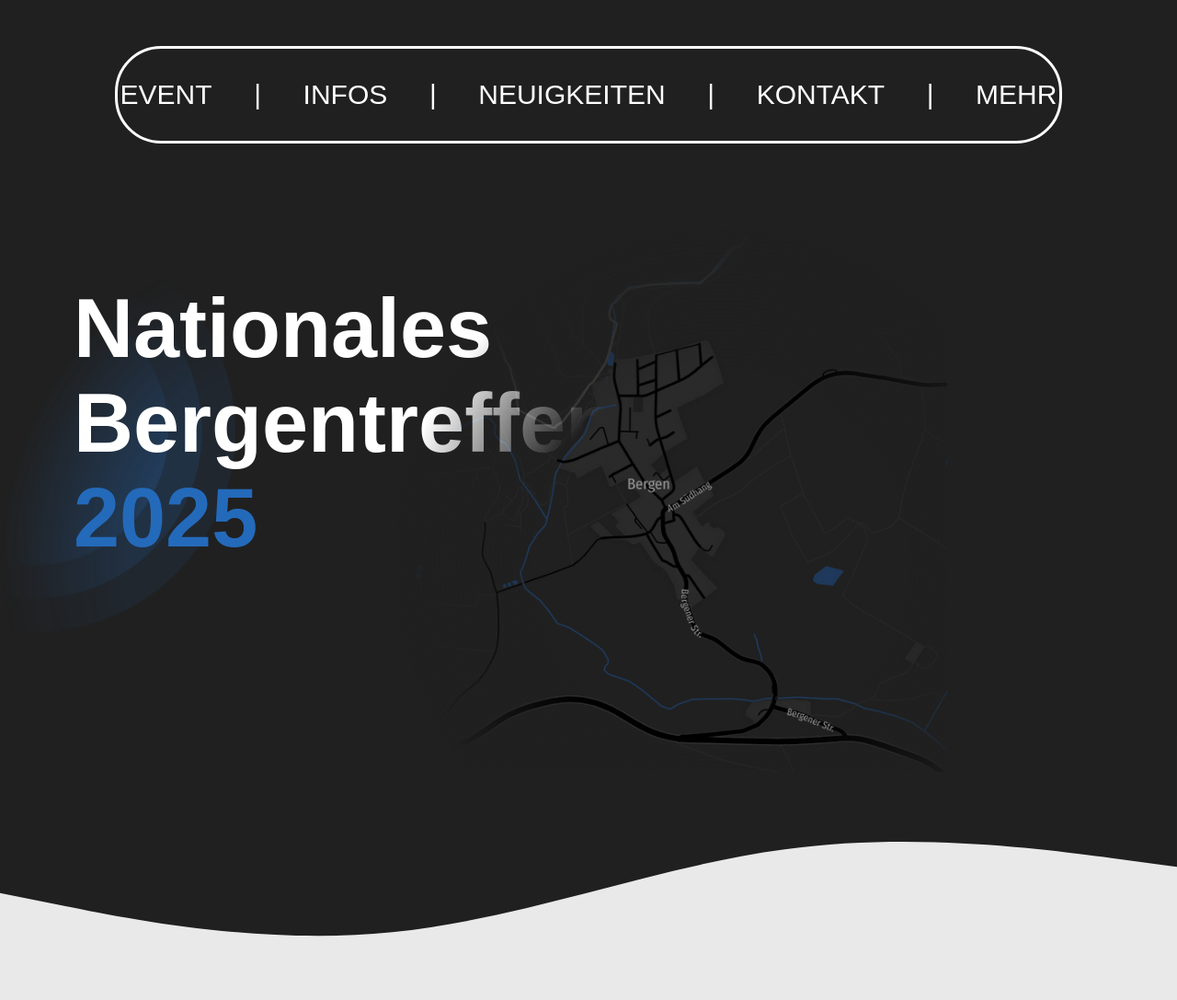
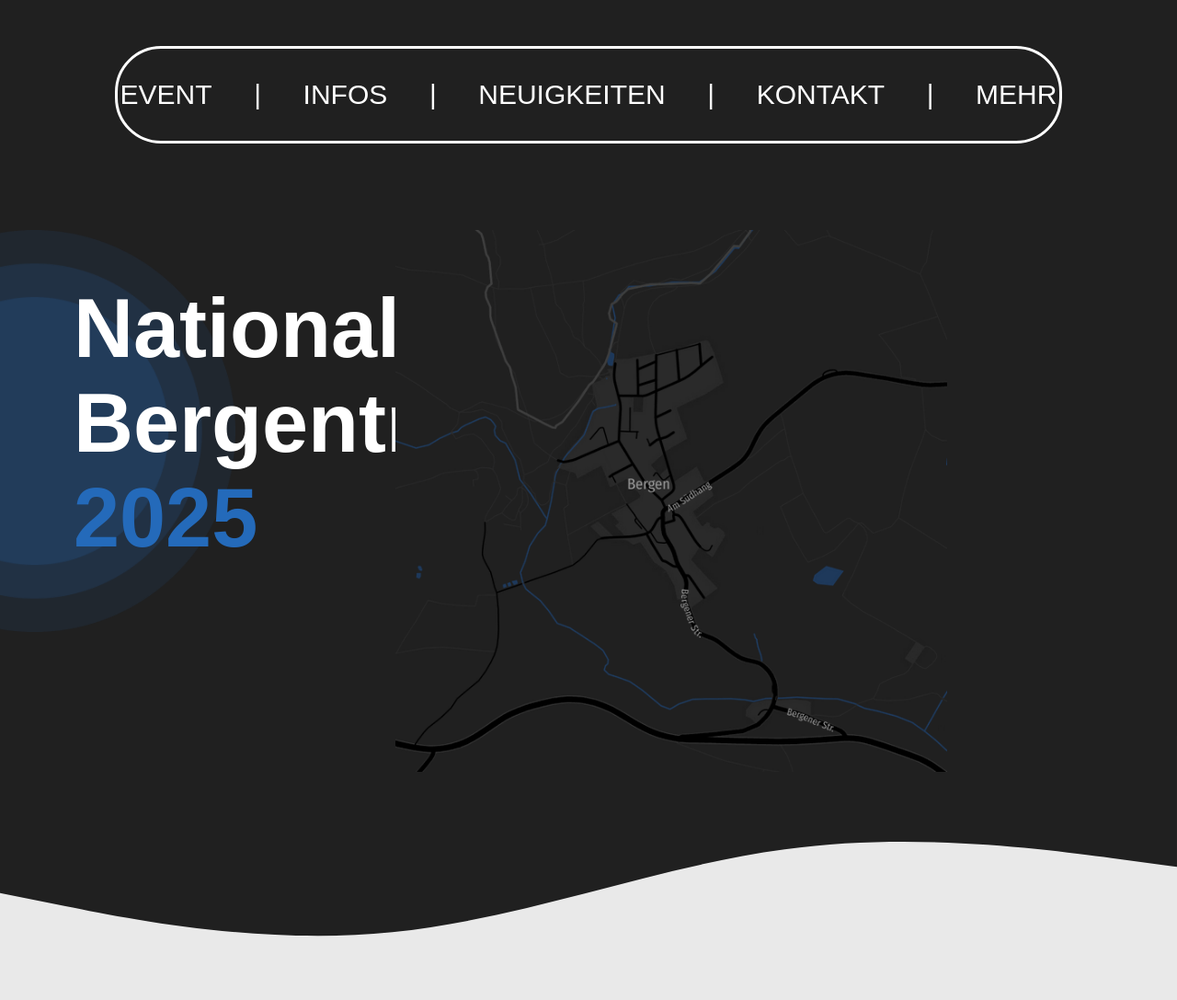
Before and after one commit to Noarlon/Bergentreffen-Website, a PHP site: page / in a window 1280 px wide; the page is wider, and only the part inside the window is pictured. Shown: the top 1087 px of that part at 92% size. Run offline with PHP 8.4, Linux system fonts and the light colour scheme.

Commit message:
Fixed Image Clip

```diff
--- a/styles.css
+++ b/styles.css
@@ -79,8 +79,6 @@ body {
     top: 250px;
     right: 250px;
     width: 600px;
-    mask-image: url(img/ressources/mask.png);
-
 }
 
 #fade-1 {
```
